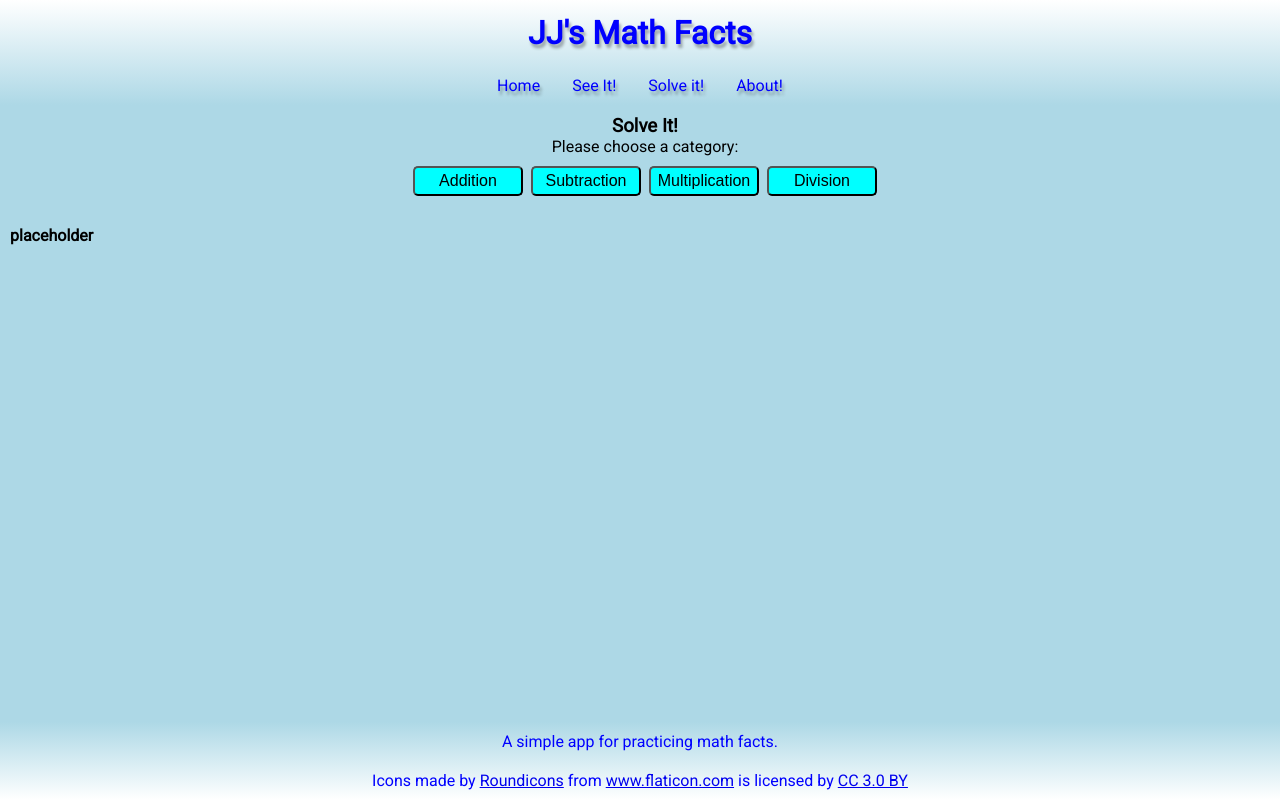
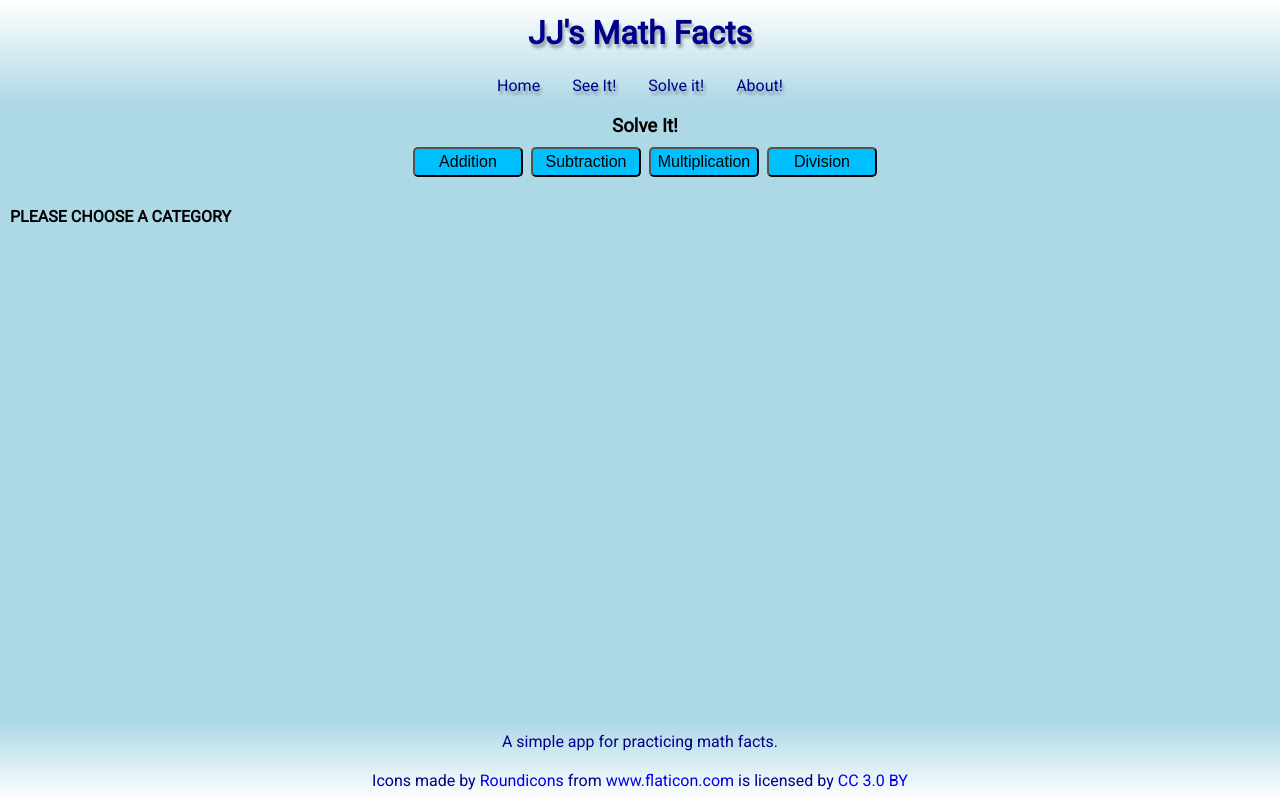
Before and after one commit to jarretrose/jj-math-facts, a React (Create React App) app: page /solve in a window 1280 px wide. Built offline with nearby package versions, Linux system fonts and the light colour scheme.

Commit message:
more colors

```diff
--- a/public/index.css
+++ b/public/index.css
@@ -27,7 +27,7 @@ body {
   background: linear-gradient(to bottom, white, lightblue);
   /* background: radial-gradient(white, lightblue); */
   width: 100%;
-  color: blue;
+  color: darkblue;
   text-shadow: 2px 4px 3px rgba(0,0,0,0.3);
 }
 
@@ -42,7 +42,7 @@ body {
 
 .nav-link {
   text-decoration: none;
-  color: blue;
+  color: darkblue;
   padding: 0 16px;
 }
 
@@ -55,12 +55,16 @@ footer {
   bottom: 0;
   width: 100%;
   text-align: center;
-  color: blue;
+  color: darkblue;
 }
 
 footer p {
   padding: 10px 0;
   margin: 0;
+}
+
+footer a {
+  text-decoration: none;
 }
 
 /* MAIN CONTENT STYLING */
@@ -94,10 +98,10 @@ footer p {
 
 .face {
   display: flex;
-  outline: 3px solid blue;
+  outline: 3px solid darkblue;
   /* background: radial-gradient(#70ff56, #00ca00); */
   background: radial-gradient(white, lightblue);
-  color: blue;
+  color: darkblue;
   font-size: 100px;
   align-items: center;
   justify-content: center;
@@ -144,7 +148,7 @@ footer p {
 }
 
 button {
-  background-color: cyan;
+  background-color: deepskyblue;
   min-width: 110px;
   padding: 4px 0;
   margin: 10px 4px;
@@ -155,7 +159,7 @@ button {
   cursor: pointer;
 }
 
-.see-work-space {
+.work-space {
   padding-top: 20px;
   padding-left: 10px;
   font-size: 16px;
--- a/src/App.js
+++ b/src/App.js
@@ -34,7 +34,7 @@ class App extends Component {
         {/* FOOTER */}
         <footer className='main-footer'>
           <p>A simple app for practicing math facts.</p>
-          <p>Icons made by <a href="https://www.flaticon.com/authors/roundicons" title="Roundicons">Roundicons</a> from <a href="https://www.flaticon.com/" 			    title="Flaticon">www.flaticon.com</a> is licensed by <a href="http://creativecommons.org/licenses/by/3.0/" 			    title="Creative Commons BY 3.0" target="_blank" rel="noopener noreferrer">CC 3.0 BY</a></p>
+          <p>Icons made by <a href="https://www.flaticon.com/authors/roundicons" title="Roundicons">Roundicons</a> from <a href="https://www.flaticon.com/" title="Flaticon">www.flaticon.com</a> is licensed by <a href="http://creativecommons.org/licenses/by/3.0/" title="Creative Commons BY 3.0" target="_blank" rel="noopener noreferrer">CC 3.0 BY</a></p>
         </footer>
 
       </Fragment>
--- /dev/null
+++ b/src/Card.js
@@ -0,0 +1,15 @@
+import React, { Component, Fragment } from 'react'
+
+class Card extends Component {
+
+  render() {
+    return (
+      <Fragment>
+        <section className='card-space'>
+        </section>
+      </Fragment>
+    )
+  }
+}
+
+export default Card;
--- a/src/See.js
+++ b/src/See.js
@@ -5,7 +5,7 @@ class See extends Component {
   constructor() {
     super()
     this.state = {
-      category: ''
+      category: 'Please Choose A Category'
     }
   }
 
@@ -20,7 +20,6 @@ class See extends Component {
       <Fragment>
         <section className='see-main'>
           <h1>See It!</h1>
-          <p>Please choose a category:</p>
           <button onClick={(e) => handleClick(e)} value='addition'>Addition</button>
           <button onClick={(e) => handleClick(e)} value='subtraction'>Subtraction</button>
           <button onClick={(e) => handleClick(e)} value='multiplication'>Multiplication</button>
--- a/src/SeeWorkSpace.js
+++ b/src/SeeWorkSpace.js
@@ -1,4 +1,5 @@
 import React, { Component, Fragment } from 'react'
+import Card from './Card'
 
 class SeeWorkSpace extends Component {
 
@@ -7,8 +8,9 @@ class SeeWorkSpace extends Component {
     console.log(category)
     return (
       <Fragment>
-        <section className='see-work-space'>
+        <section className='work-space'>
           <h1>{category.toUpperCase()}</h1>
+          <Card />
         </section>
       </Fragment>
     )
--- a/src/Solve.js
+++ b/src/Solve.js
@@ -26,8 +26,16 @@ quotient (the result or answer)
 */
 
 class Solve extends Component {
+  constructor() {
+    super()
+    this.state = {
+      category: 'Please Choose A Category'
+    }
+  }
 
-  handleClick = (event) => { console.log(event.target.value) }
+  handleClick = (event) => {
+    this.setState({category: event.target.value})
+  }
 
   render() {
     const { handleClick } = this
@@ -36,7 +44,6 @@ class Solve extends Component {
       <Fragment>
         <section className='solve-main'>
           <h1>Solve It!</h1>
-          <p>Please choose a category:</p>
           <button onClick={(e) => handleClick(e)} value='addition'>Addition</button>
           <button onClick={(e) => handleClick(e)} value='subtraction'>Subtraction</button>
           <button onClick={(e) => handleClick(e)} value='multiplication'>Multiplication</button>
@@ -44,7 +51,7 @@ class Solve extends Component {
         </section>
 
         <section className='solve-work'>
-          <SolveWorkSpace />
+          <SolveWorkSpace category={this.state.category}/>
         </section>
       </Fragment>
     )
--- a/src/SolveWorkSpace.js
+++ b/src/SolveWorkSpace.js
@@ -1,11 +1,16 @@
 import React, { Component, Fragment } from 'react'
+import Card from './Card'
 
 class SolveWorkSpace extends Component {
+
   render() {
+    const { category } = this.props
+    console.log(category)
     return (
       <Fragment>
-        <section className='see-work-space'>
-          <h1>placeholder</h1>
+        <section className='work-space'>
+          <h1>{category.toUpperCase()}</h1>
+          <Card />
         </section>
       </Fragment>
     )
```
